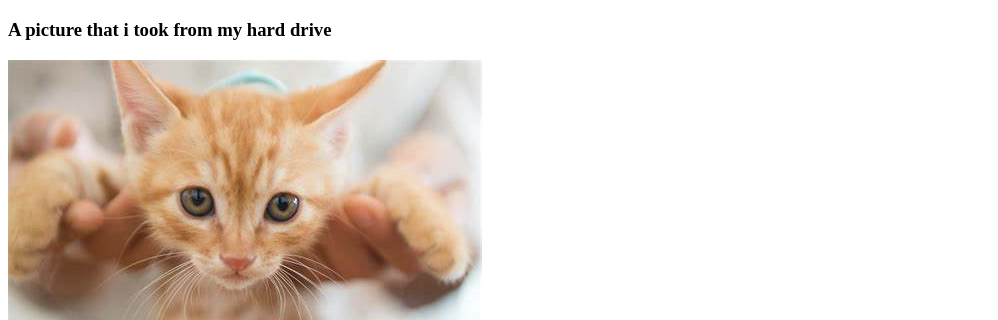
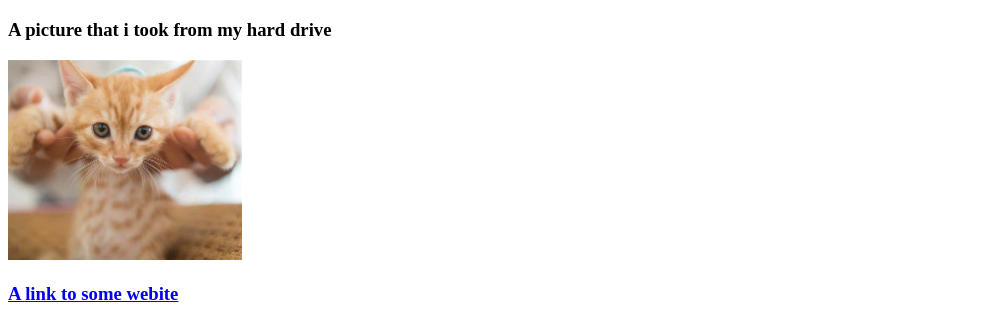
Before and after one commit to Curveiganhei/html-portfolio, a plain HTML site: page index.html in a window 1280 px wide. Shown: the part 471-791 px from the top of the page, without its empty margins (0-998 px from the left). Drawn offline with Linux system fonts and the light colour scheme.

Commit message:
Update index.html

```diff
--- a/index.html
+++ b/index.html
@@ -15,7 +15,7 @@
     <h3>
         A picture that i took from my hard drive
     </h3>
-    <img src="./assets/images/cat.png" alt="cat" />
+    <img src="/assets/images/cat.png" height="200" alt="cat" />
     <h3>
         <a href="http://google.com">A link to some webite</a>
     </h3>
```
